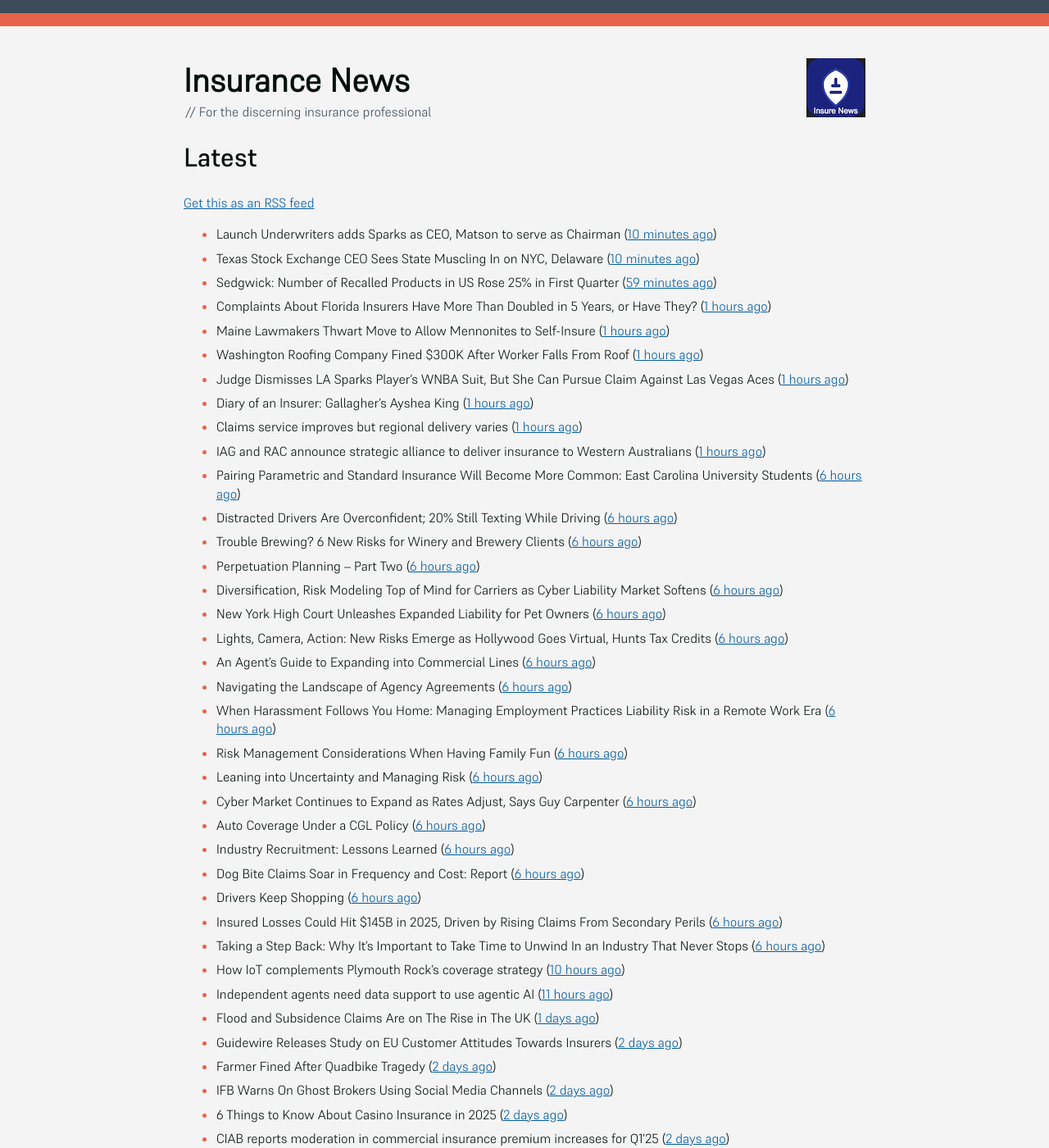
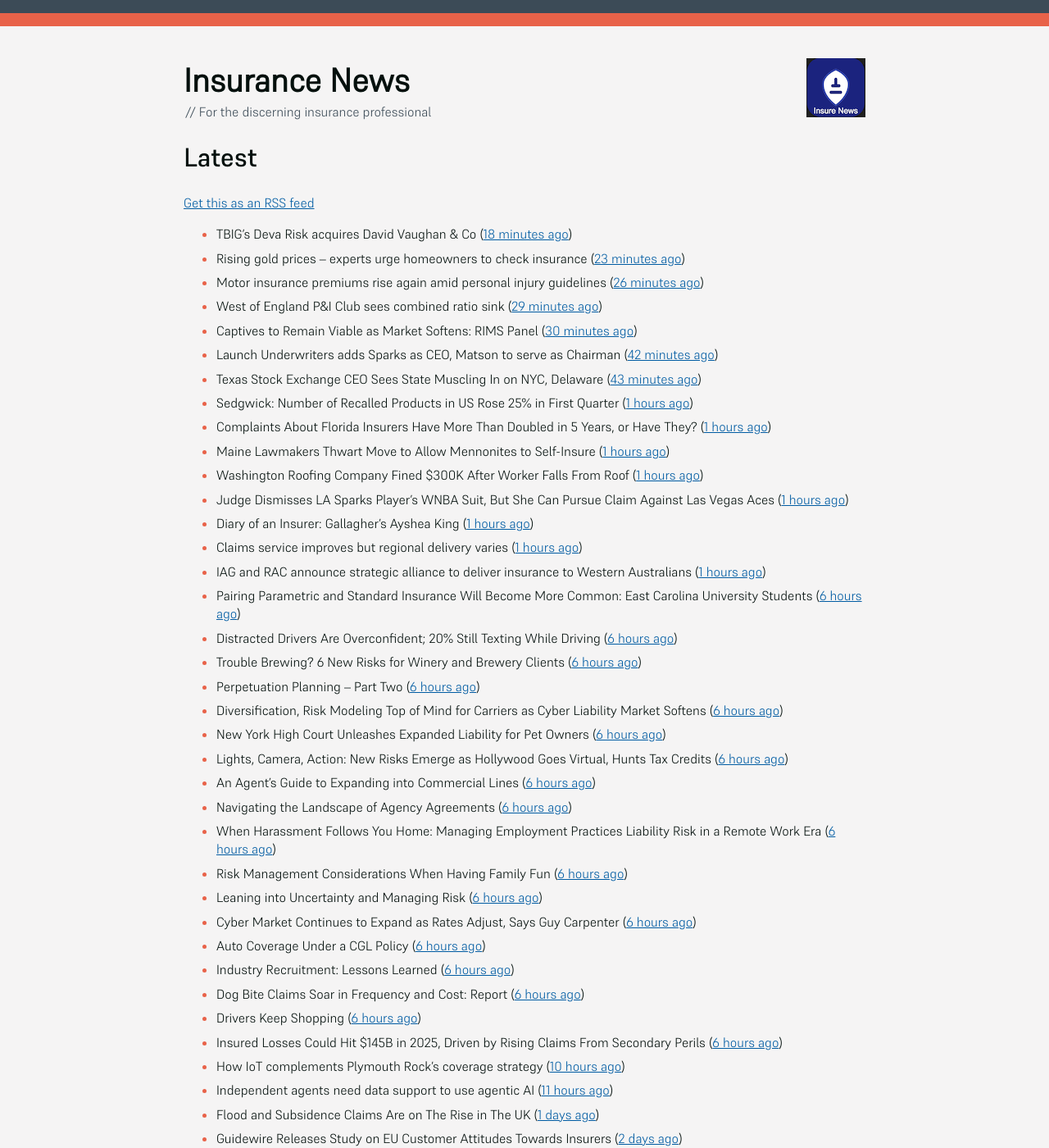
Before and after one commit to mat-0/feeds.thechels.uk, a Jekyll site: the page built from index.md, in a window 1280 px wide and 1400 px high. Shown: the whole window at 82% size. Built offline with Jekyll 4.4.1, drawn with Linux system fonts in a browser that asks for light colours; some of the changed text lies outside the part shown.

Commit message:
New Feed

```diff
--- a/index.md
+++ b/index.md
@@ -8,9 +8,14 @@ description: Latest Updates
 [Get this as an RSS feed](/feed.rss)
 
 <!-- news_marker starts -->
-- Launch Underwriters adds Sparks as CEO, Matson to serve as Chairman ([10 minutes ago](https://www.reinsurancene.ws/launch-underwriters-adds-sparks-as-ceo-matson-to-serve-as-chairman/))
-- Texas Stock Exchange CEO Sees State Muscling In on NYC, Delaware ([10 minutes ago](https://www.insurancejournal.com/news/southcentral/2025/05/19/824129.htm))
-- Sedgwick: Number of Recalled Products in US Rose 25% in First Quarter ([59 minutes ago](https://www.insurancejournal.com/news/national/2025/05/19/824155.htm))
+- TBIG's Deva Risk acquires David Vaughan & Co ([18 minutes ago](https://www.insurancebusinessmag.com/uk/news/breaking-news/tbigs-deva-risk-acquires-david-vaughan-and-co-536120.aspx))
+- Rising gold prices – experts urge homeowners to check insurance ([23 minutes ago](https://www.insurancebusinessmag.com/uk/news/property-insurance/rising-gold-prices--experts-urge-homeowners-to-check-insurance-536119.aspx))
+- Motor insurance premiums rise again amid personal injury guidelines ([26 minutes ago](https://www.insurancebusinessmag.com/uk/news/auto-motor/motor-insurance-premiums-rise-again-amid-personal-injury-guidelines-536118.aspx))
+- West of England P&I Club sees combined ratio sink ([29 minutes ago](https://www.insurancebusinessmag.com/uk/news/marine/west-of-england-pandi-club-sees-combined-ratio-sink-536117.aspx))
+- Captives to Remain Viable as Market Softens: RIMS Panel ([30 minutes ago](https://www.insurancejournal.com/news/national/2025/05/19/823940.htm))
+- Launch Underwriters adds Sparks as CEO, Matson to serve as Chairman ([42 minutes ago](https://www.reinsurancene.ws/launch-underwriters-adds-sparks-as-ceo-matson-to-serve-as-chairman/))
+- Texas Stock Exchange CEO Sees State Muscling In on NYC, Delaware ([43 minutes ago](https://www.insurancejournal.com/news/southcentral/2025/05/19/824129.htm))
+- Sedgwick: Number of Recalled Products in US Rose 25% in First Quarter ([1 hours ago](https://www.insurancejournal.com/news/national/2025/05/19/824155.htm))
 - Complaints About Florida Insurers Have More Than Doubled in 5 Years, or Have They? ([1 hours ago](https://www.insurancejournal.com/news/southeast/2025/05/19/824138.htm))
 - Maine Lawmakers Thwart Move to Allow Mennonites to Self-Insure ([1 hours ago](https://www.insurancejournal.com/news/east/2025/05/19/824161.htm))
 - Washington Roofing Company Fined $300K After Worker Falls From Roof ([1 hours ago](https://www.insurancejournal.com/news/west/2025/05/19/823964.htm))
@@ -36,7 +41,6 @@ description: Latest Updates
 - Dog Bite Claims Soar in Frequency and Cost: Report ([6 hours ago](https://www.insurancejournal.com/magazines/mag-features/2025/05/19/823741.htm))
 - Drivers Keep Shopping ([6 hours ago](https://www.insurancejournal.com/magazines/mag-editorsnote/2025/05/19/823740.htm))
 - Insured Losses Could Hit $145B in 2025, Driven by Rising Claims From Secondary Perils ([6 hours ago](https://www.insurancejournal.com/magazines/mag-features/2025/05/19/823739.htm))
-- Taking a Step Back: Why It’s Important to Take Time to Unwind In an Industry That Never Stops ([6 hours ago](https://www.insurancejournal.com/magazines/mag-features/2025/05/19/823738.htm))
 - How IoT complements Plymouth Rock's coverage strategy ([10 hours ago](https://www.dig-in.com/news/plymouth-rock-uses-iot-technology-to-manage-risks))
 - Independent agents need data support to use agentic AI ([11 hours ago](https://www.dig-in.com/news/independent-agents-need-data-support-to-use-agentic-ai))
 - Flood and Subsidence Claims Are on The Rise in The UK ([1 days ago](https://insurance-edge.net/2025/05/17/flood-and-subsidence-claims-are-on-the-rise-in-the-uk/))
```
Also changed, not shown: other parts of index.md (+4 -8 lines).
